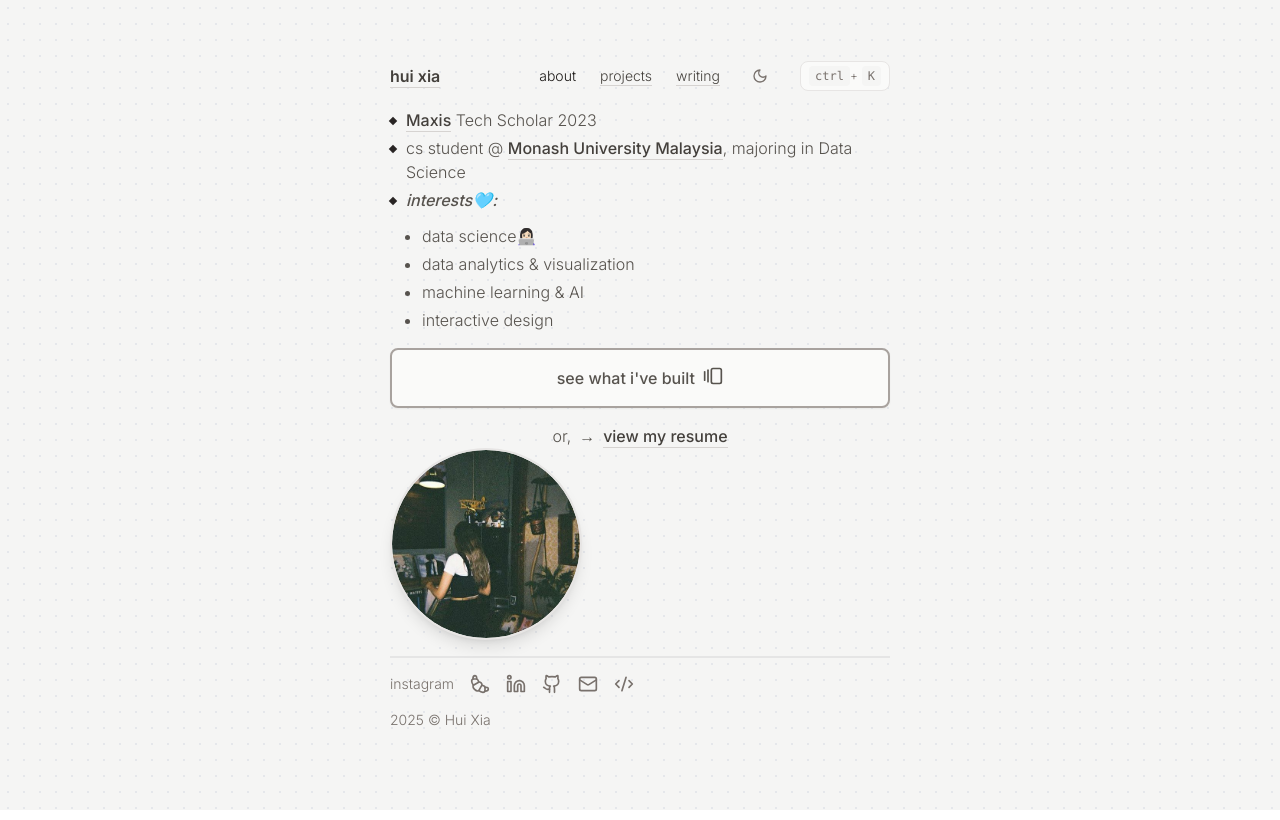
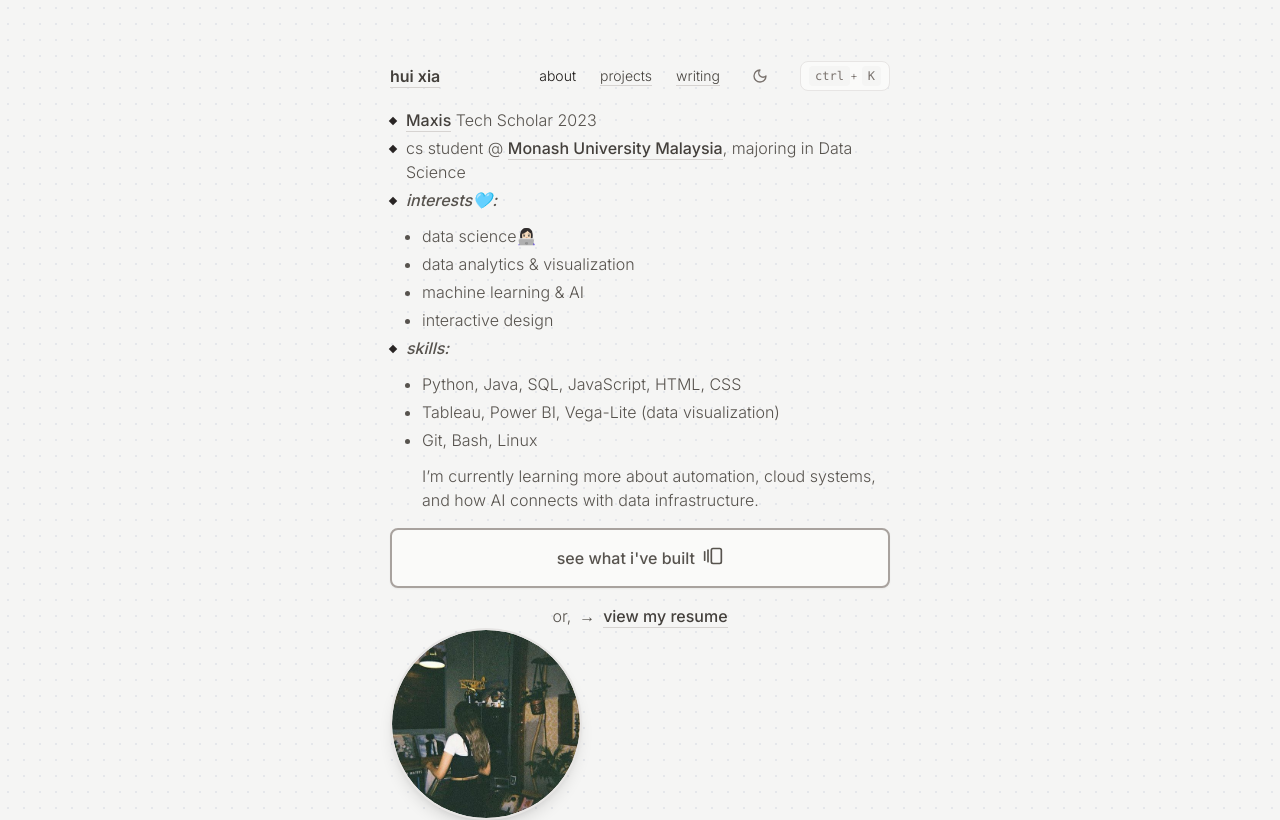
Before and after one commit to HuiXia0210/v2, a Next.js app: page / in a window 1280 px wide. Shown: the top 820 px of the page. Built offline with nearby package versions, Linux system fonts and the light colour scheme.

Commit message:
Update portfolio

```diff
--- a/src/app/page.js
+++ b/src/app/page.js
@@ -45,6 +45,25 @@ export default function About() {
             <li>interactive design</li>
           </ul>
         </li>
+
+      <li className="group flex flex-col gap-3 pl-4 relative hover:translate-x-1 transition-transform duration-200">
+  <div className="absolute left-0 top-[10px] w-[6px] h-[6px] bg-stone-800 dark:bg-stone-200 rotate-45 transform transition-all duration-300 group-hover:rotate-90 group-hover:scale-110" />
+
+  <span className="text-stone-600 dark:text-stone-400 italic font-medium">
+    skills:
+  </span>
+
+  <ul className="grid gap-1 pl-4 list-disc text-stone-600 dark:text-stone-400">
+    <li>Python, Java, SQL, JavaScript, HTML, CSS</li>
+    <li>Tableau, Power BI, Vega-Lite (data visualization)</li>
+    <li>Git, Bash, Linux</li>
+  </ul>
+
+  <p className="pl-4 text-stone-600 dark:text-stone-400">
+    I’m currently learning more about automation, cloud systems, and how AI connects with data infrastructure.
+  </p>
+</li>
+
       </ul>
 
       <NextLink
```
